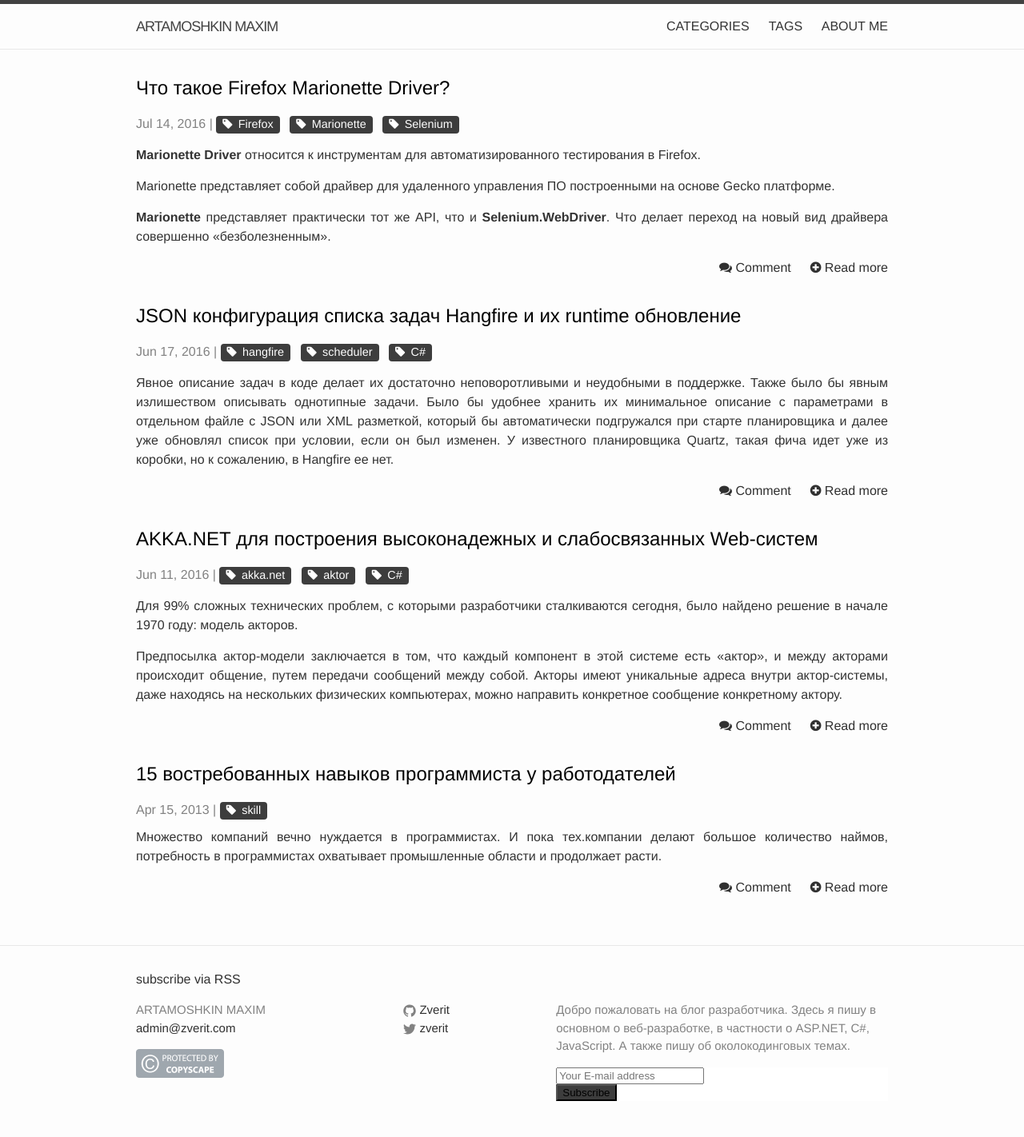
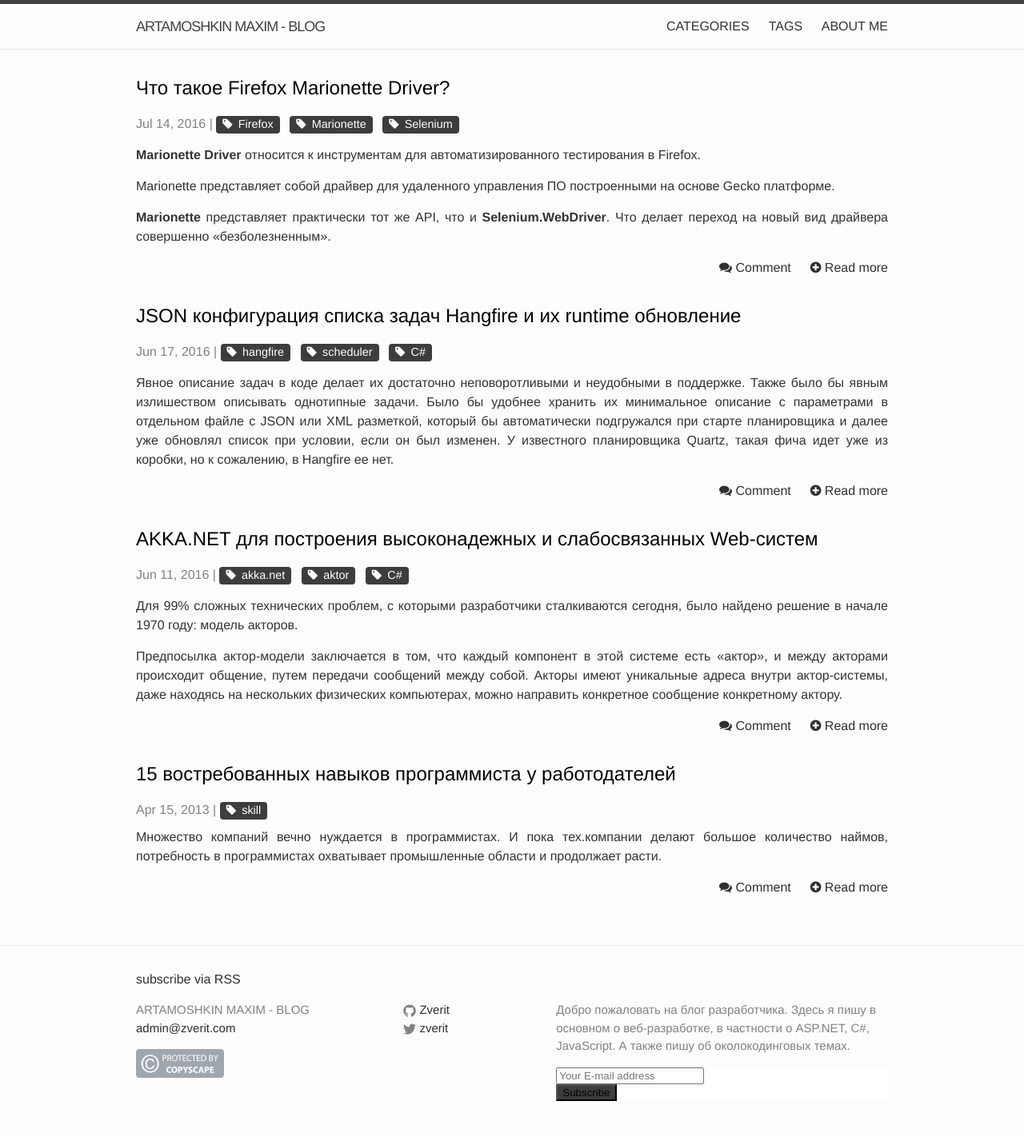
Before and after one commit to martamoshkin/blog.zverit.com, a Jekyll site: the page built from index.html, in a window 1280 px wide. Shown: the whole page at 80% size. Built offline with Jekyll 4.4.1, drawn with Linux system fonts in a browser that asks for light colours; nearby versions of some CDN libraries; comment, search, counter and statistics services are not loaded.

Commit message:
Update _config.yml

```diff
--- a/_config.yml
+++ b/_config.yml
@@ -6,7 +6,7 @@
 # 'jekyll serve'. If you change this file, please restart the server process.
 
 # Site settings
-title: Artamoshkin Maxim
+title: Artamoshkin Maxim - Blog
 email: admin@zverit.com
 description: > # this means to ignore newlines until "baseurl:"
   Добро пожаловать на блог разработчика.
```
